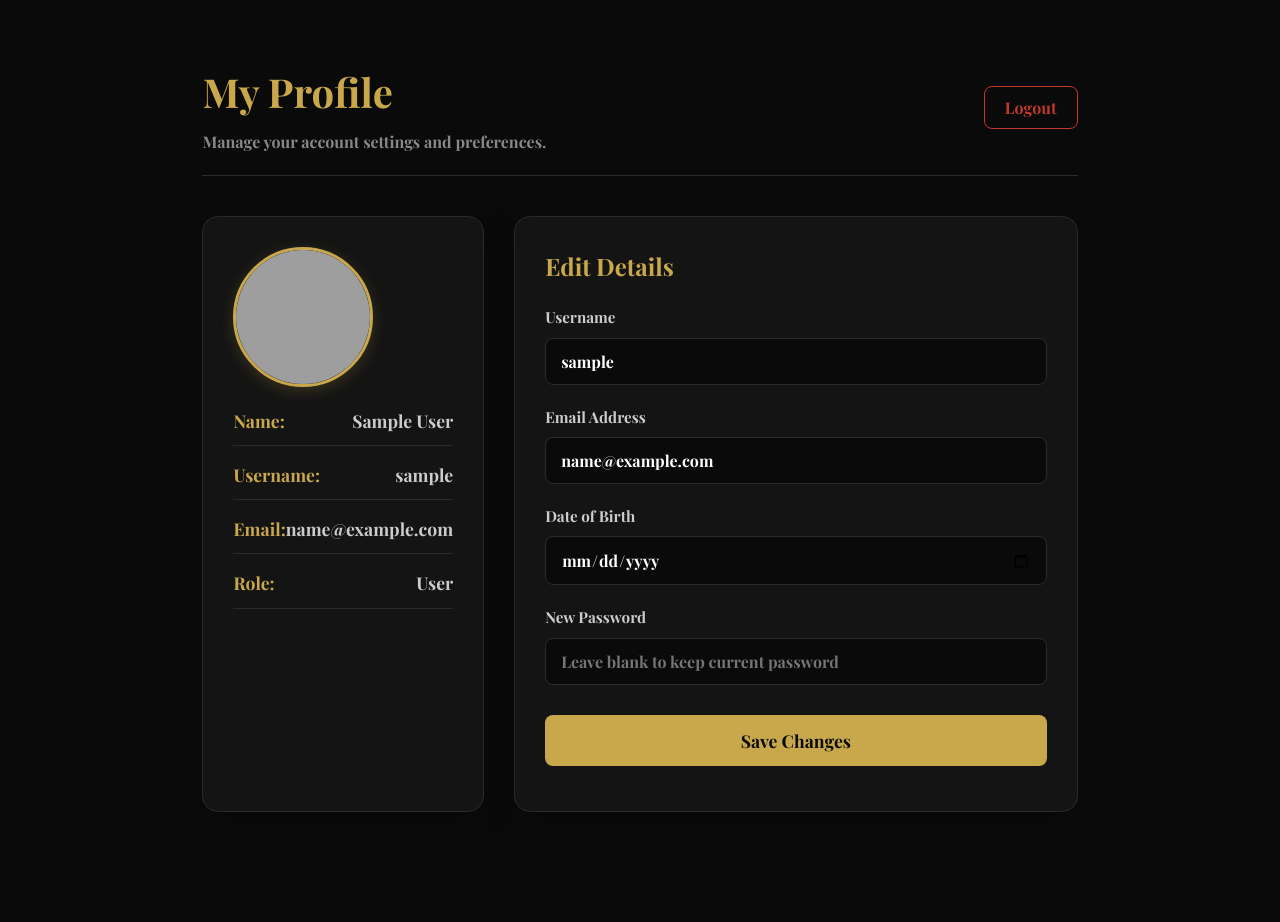
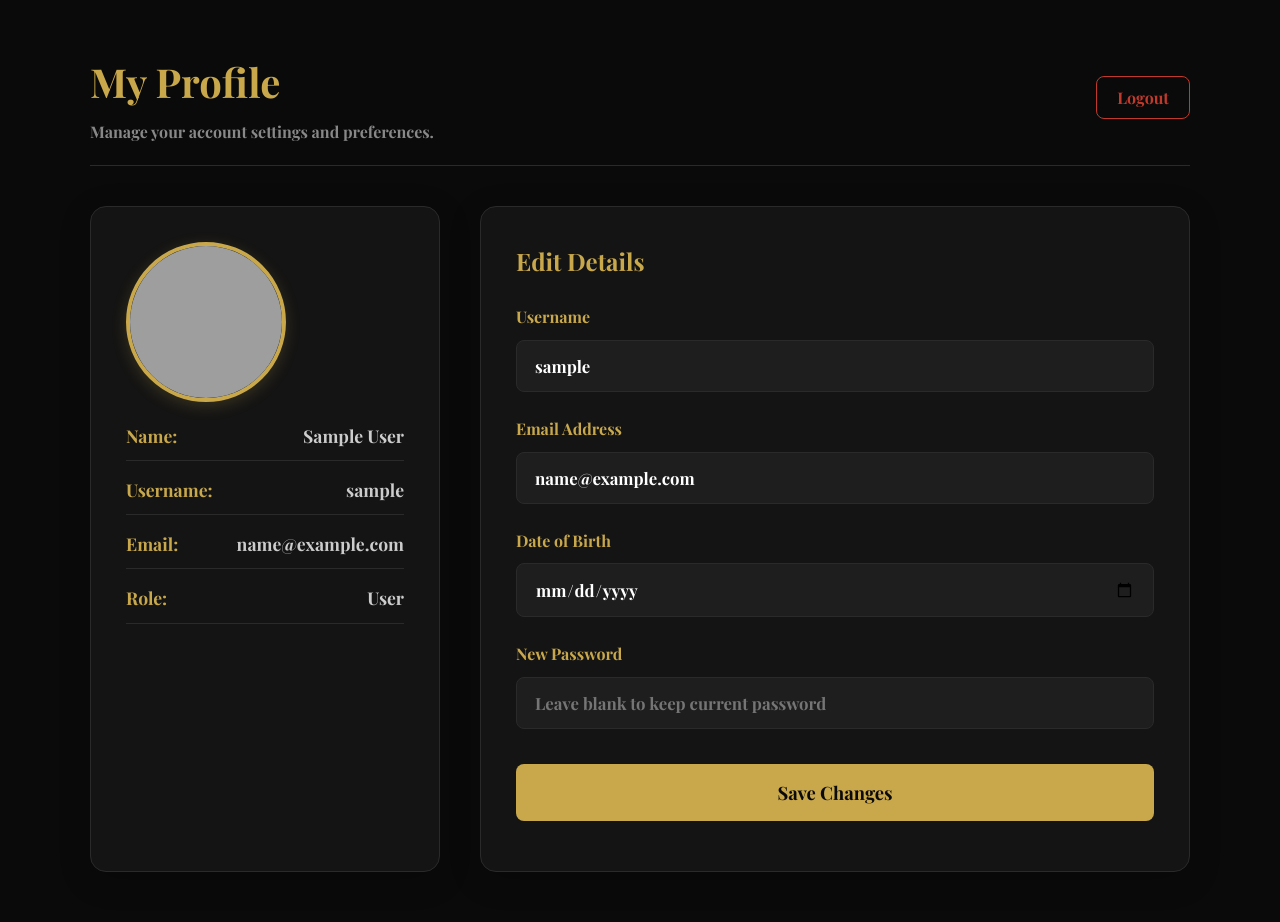
Before and after one commit to Asmaa6777/WEB, a Django app: page /accounts/profile/ in a window 1280 px wide. Shown: the part 69-991 px from the top of the page. Before the commit the page ends 881 px from the top, so only its background shows below. Run offline with Django 5.2, Linux system fonts and the light colour scheme; the visitor is signed in with stand-in values (Sample User, id 1); parts of the project's set-up code (start-up, migrations or seed data) failed here and were passed over; some web fonts are replaced; grey boxes are pictures that could not be loaded.

Commit message:
Update profile page styles for improved layout

```diff
--- a/static/css/style.css
+++ b/static/css/style.css
@@ -868,9 +868,9 @@ fieldset {
    PROFILE PAGE
 =========================== */
 .profile-page {
-  max-width: 1000px;
-  margin: 60px auto;
-  padding: 0 20px;
+  max-width: 1100px;
+  width: 95%;
+  margin: 50px auto;
   color: var(--white);
 }
 
@@ -891,8 +891,8 @@ fieldset {
 
 .profile-grid {
   display: grid;
-  grid-template-columns: 1fr 2fr;
-  gap: 30px;
+  grid-template-columns: 350px 1fr;
+  gap: 40px;
 }
 
 /* Glassmorphism Cards */
@@ -900,7 +900,7 @@ fieldset {
   background: var(--surface);
   border: 1px solid var(--border);
   border-radius: 16px;
-  padding: 30px;
+  padding: 35px;
   box-shadow: 0 8px 32px rgba(0, 0, 0, 0.2);
 }
 
@@ -910,10 +910,10 @@ fieldset {
 }
 
 .avatar-wrapper img {
-  width: 140px;
-  height: 140px;
+  width: 160px;
+  height: 160px;
   border-radius: 50%;
-  border: 3px solid var(--gold);
+  border: 4px solid var(--gold);
   object-fit: cover;
   box-shadow: 0 4px 15px rgba(201, 168, 76, 0.2);
 }
@@ -936,25 +936,48 @@ fieldset {
 /* Form Styles */
 #profileForm label {
   display: block;
-  margin: 20px 0 8px;
-  font-size: 0.95rem;
-  color: var(--text-light);
+  margin: 24px 0 10px;
+  font-size: 1rem;
+  color: var(--gold);
 }
 
 #profileForm input {
   width: 100%;
-  padding: 12px 15px;
+  padding: 14px 18px;
   border-radius: 8px;
   border: 1px solid var(--border);
-  background-color: var(--background);
+  background-color: var(--surface-2);
   color: var(--white);
-  font-size: 1rem;
+  font-size: 1.05rem;
   transition: border-color 0.3s;
 }
 
 #profileForm input:focus {
   outline: none;
   border-color: var(--gold);
+  background-color: var(--background);
+}
+
+input[type="file"] {
+  padding: 10px 0 !important;
+  background-color: transparent !important;
+  border: none !important;
+  color: var(--text-light) !important;
+  cursor: pointer;
+}
+input[type="file"]::file-selector-button {
+  background-color: var(--border);
+  color: var(--white);
+  border: none;
+  padding: 8px 16px;
+  border-radius: 6px;
+  margin-right: 15px;
+  cursor: pointer;
+  transition: 0.3s;
+}
+input[type="file"]::file-selector-button:hover {
+  background-color: var(--gold);
+  color: var(--background);
 }
 
 /* Buttons */
@@ -975,13 +998,13 @@ fieldset {
 }
 
 .btn-save {
-  margin-top: 30px;
-  padding: 14px 30px;
+  margin-top: 35px;
+  padding: 16px 30px;
   border: none;
   border-radius: 8px;
   background-color: var(--gold);
   color: var(--background);
-  font-size: 1.1rem;
+  font-size: 1.15rem;
   font-weight: bold;
   cursor: pointer;
   width: 100%;
@@ -992,6 +1015,17 @@ fieldset {
   background-color: var(--gold-light);
 }
 
-@media (max-width: 768px) {
-  .profile-grid { grid-template-columns: 1fr; }
+@media (max-width: 850px) {
+  .profile-header {
+    flex-direction: column;
+    gap: 20px;
+    text-align: center;
+  }
+  .profile-grid {
+    grid-template-columns: 1fr;
+    gap: 25px;
+  }
+  .profile-card {
+    padding: 20px;
+  }
 }
```
